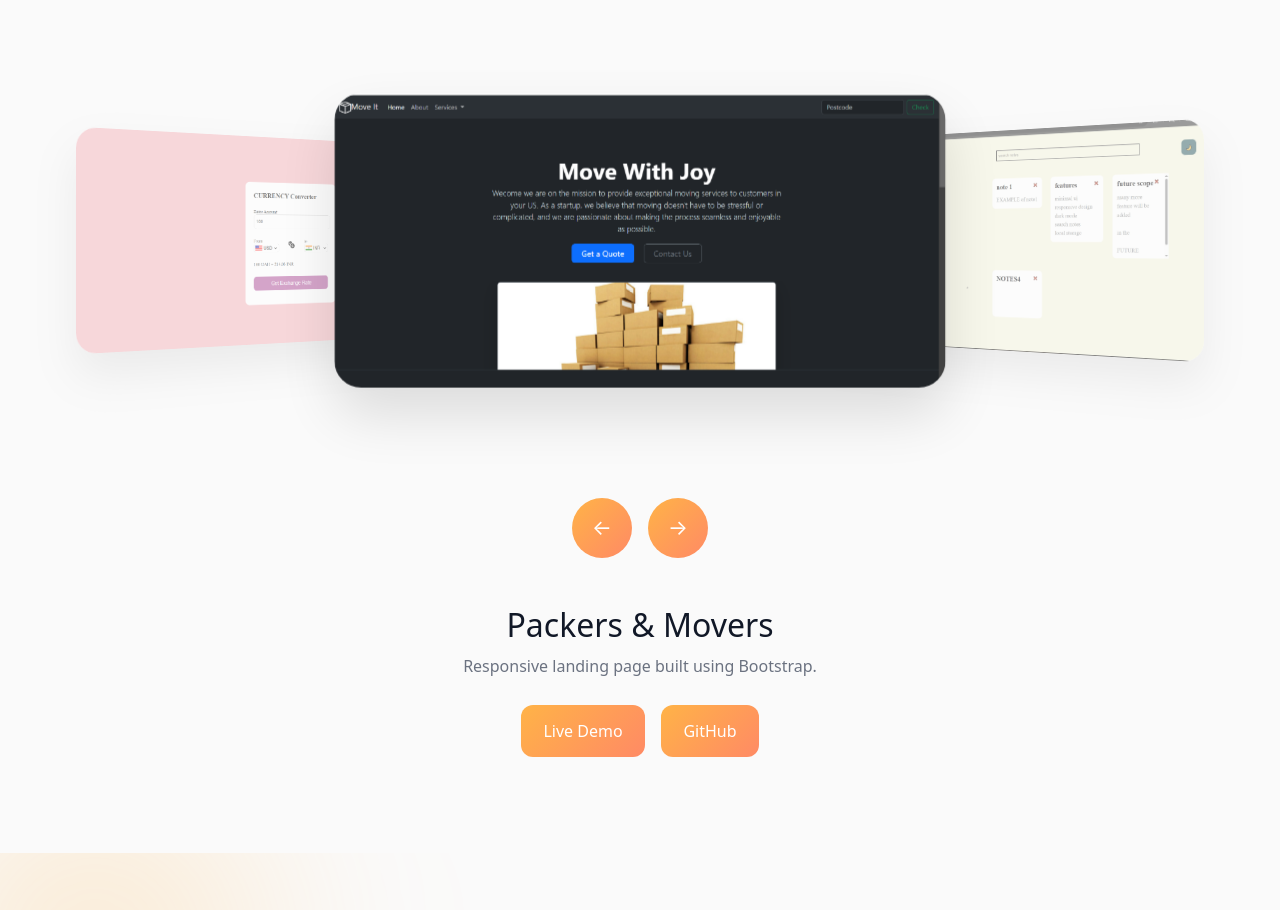
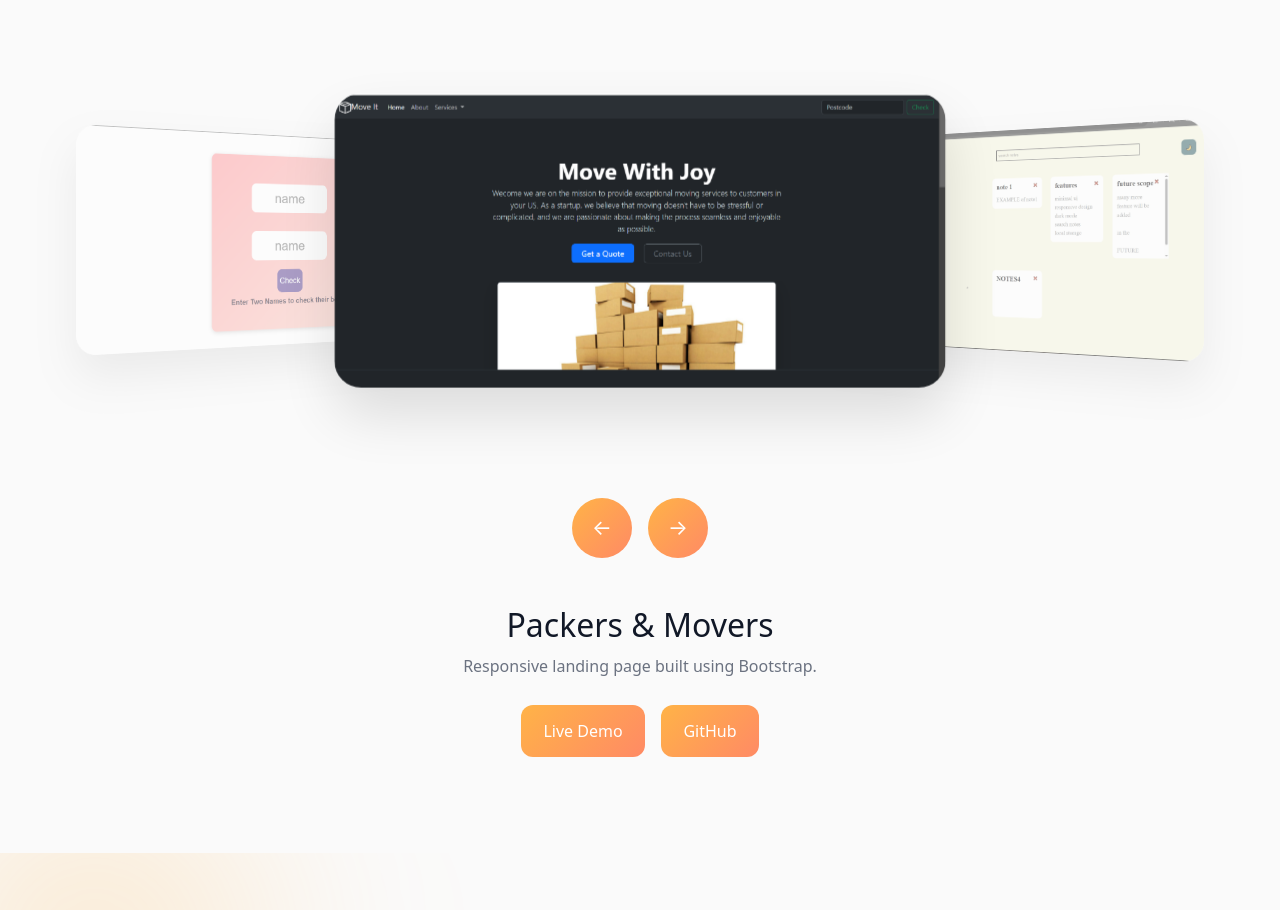
Before and after one commit to Shreya-103/Portfolio-2.0, a React (Vite) app: page / in a window 1280 px wide. Shown: the part 1680-2590 px from the top of the page. Built offline with nearby package versions, Linux system fonts and the light colour scheme.

Commit message:
added projects

```diff
--- a/src/components/Project/project.js
+++ b/src/components/Project/project.js
@@ -28,6 +28,24 @@ const project = [
     demo: "https://shreya-103.github.io/currency-converter",
     github: "https://github.com/Shreya-103/currency-converter",
   },
+  {
+    id: 4,
+    title: "Employee Entry System",
+    image: "./Screenshot (81).jpg",
+    description:
+      "Made this one during internship at BEL , Employee credentials for login: EmployeeID: UPT223 | Password: 12345, Admin credentials:- username: admin | password: 1234",
+    demo: "https://shreya-103.github.io/employee-entry-login",
+    github: "https://github.com/Shreya-103/employee-entry-login",
+  },
+  {
+    id: 5,
+    title: "Bond Check fun game",
+    image: "./Screenshot (96).png",
+    description:
+      "fun bond checking site with responsive and modern , dark mode toogle also available",
+    demo: "https://shreya-103.github.io/employee-entry-login",
+    github: "https://github.com/Shreya-103/employee-entry-login",
+  },
 ];
 
 export default project;
--- a/src/components/Skills/techskills.module.css
+++ b/src/components/Skills/techskills.module.css
@@ -30,7 +30,6 @@ transparent 40%
 
 }
 
-/* FLOATING ICONS */
 .card {
   position: absolute;
 
@@ -62,7 +61,6 @@ transparent 40%
   transform: translateY(-1px) scale(1.1);
 }
 
-/* DESKTOP LEFT TAG */
 .sideTag {
   position: absolute;
   left: 1rem;
@@ -160,7 +158,7 @@ background: linear-gradient(
 
     letter-spacing: 6px;
 
-    background: linear-gradient(90deg, #103587, #1147b1);
+    background: linear-gradient(90deg, #ffb347,#ff8a65, #f4d03f);
     -webkit-background-clip: text;
     -webkit-text-fill-color: transparent;
     opacity: 0.4;
```
